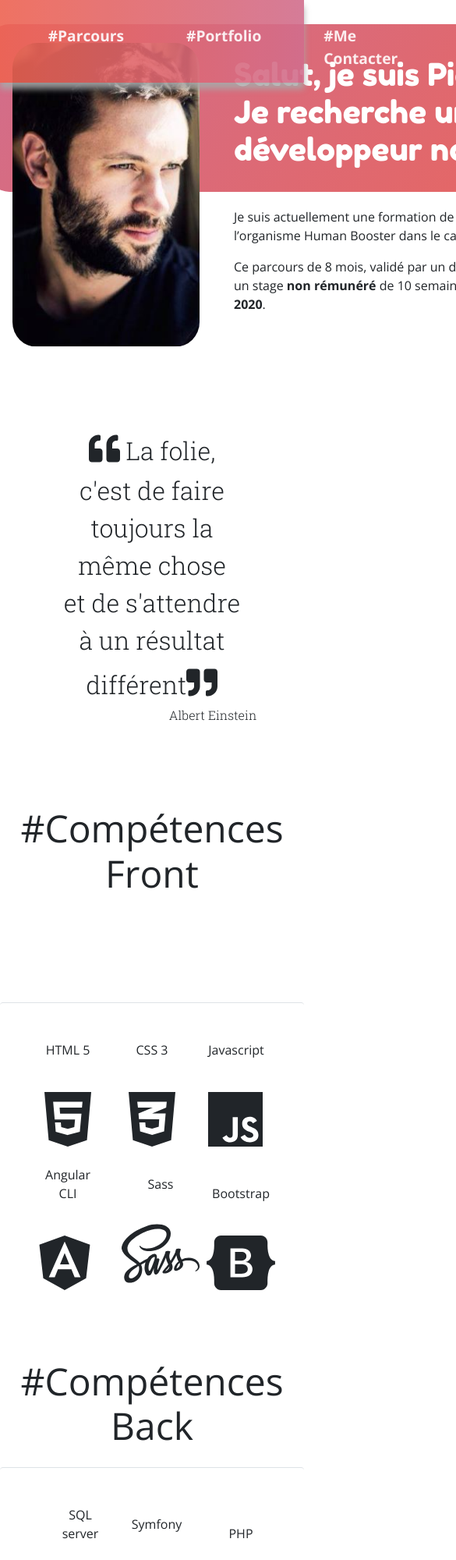
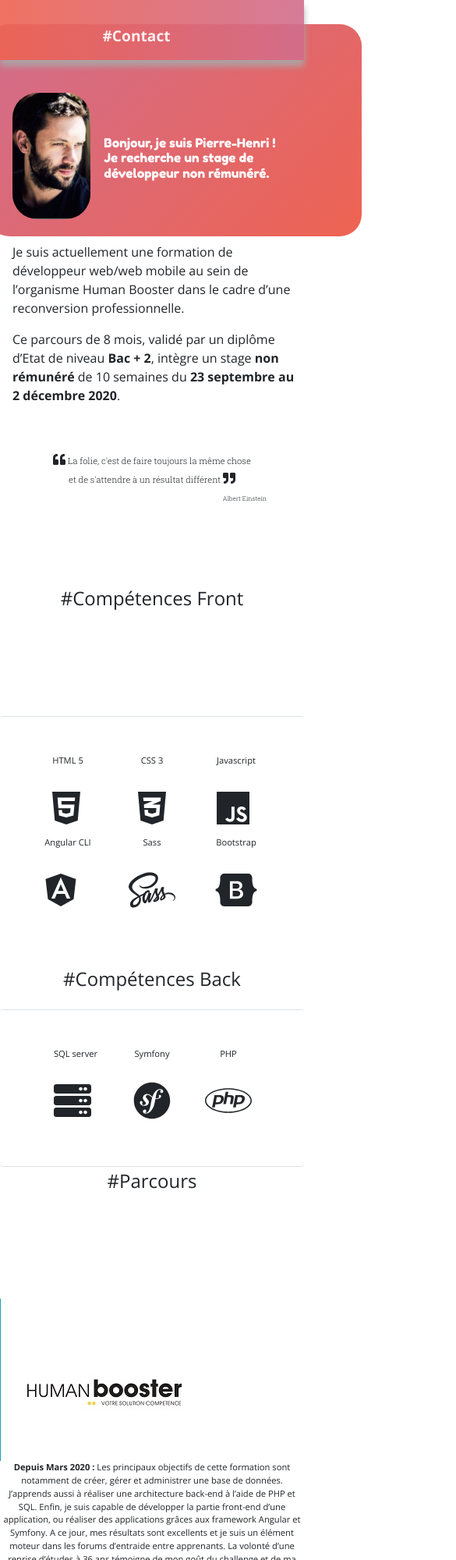
Before and after one commit to Payhache/ph, a plain HTML site: page index.html in a window 390 px wide. Shown: the top 2000 px of the page at 78% size, 585 px wide, since content can reach past the window. Drawn offline with nearby package versions, Linux system fonts and the light colour scheme.

Commit message:
construction du responsive

```diff
--- a/css/style.css
+++ b/css/style.css
@@ -21,12 +21,21 @@ html {
   text-decoration: dashed;
   padding: 8rem 0rem 8rem 0rem;
   font-size: 3rem;
+}  @media screen and (max-width: 400px) {
+  .titre {
+    font-size: 1.5rem;
+  }
 }
 h2.competence {
   font-size: 3rem;
    padding: 1rem;
    text-align: center;
+}    @media screen and (max-width: 400px) {
+  h2.competence {
+   font-size: 1.5rem;
+  }
 }
+
 /* navigation */
 .navigation {
   margin: auto;
@@ -39,7 +48,16 @@ h2.competence {
   font-weight: bold;
   font-size: 1.2rem;
   color: #fffdfd;
-}
+}   @media screen and (max-width: 400px) {
+      .navigation .hidden {
+        display : none;
+        font-size: 0.2rem;
+        }
+        .navigation .contact{
+          margin: auto;
+        }
+     }
+
 
 .navigation a:hover {
   color: #fffdfd;
@@ -65,14 +83,35 @@ h2.competence {
   font-size: 2rem;
   font-family: 'Roboto Slab', serif;
   text-align: center;
+}   @media screen and (max-width: 400px) {
+  .citation p {
+    width: 100%;
+    font-size: 0.7rem;
+  }
+  .citation {
+    margin-top: 2rem;
+  }
 }
+
 span {
   font-size: 2.5rem;
+}  @media screen and (max-width: 400px) {
+  span {
+    font-size: 1rem;
+  }
 }
 p.author {
   font-size: 1rem;
   float: rigth;
-}
+} @media screen and (max-width: 400px) {
+    p.author {
+      font-size: 0.5rem;
+      text-align: right;
+      margin-right: 3rem;
+      margin-top: 0.5rem;
+    }
+  }
+
 /* jumbomain  */
 h1 {
   font-family: "Fredoka One", cursive;
@@ -89,6 +128,10 @@ h1 {
   width: 900px;
   margin: auto;
   margin-top: 10%;
+}   @media screen and (max-width: 400px) {
+  .hero {
+    width: 400px;
+  }
 }
 
 picture {
@@ -100,6 +143,11 @@ picture {
   margin: 1rem;
   width: 240px;
   height: auto;
+} @media screen and (max-width: 400px) {
+  .hero__img {
+    width: 100px;
+    margin-top: 5rem;
+  }
 }
 .hero__title {
   margin-top: 2rem;
@@ -108,6 +156,14 @@ picture {
   grid-row: 1;
   color: white;
   font-weight: 500;
+} @media screen and (max-width: 400px) {
+  .hero__title {
+    font-size: 1rem;
+    margin-top: 5rem;
+    display: grid;
+    place-items: center;
+
+  }
 }
 .hero__title::after {
   content: "";
@@ -128,6 +184,12 @@ picture {
   margin-top: 1rem;
   grid-column: 2/4;
   grid-row: 2;
+} @media screen and (max-width: 400px) {
+  .hero__paragraphe {
+    grid-column: 1/4;
+    font-size: 0.9rem;
+    margin: 1rem;
+  }
 }
 /* ##### Sections ######*/
 
@@ -147,6 +209,13 @@ h3 {
 /* FONT AWSOME */
 .comp__img {
   font-size: 5rem;
+}  @media screen and (max-width: 400px) {
+  .comp__img {
+    font-size: 3rem;
+  }
+  .text-center {
+    font-size: 0.7rem;
+  }
 }
 /* Footer */
 #social__media ul a {
@@ -197,4 +266,20 @@ a.linkedin:hover {
   margin-top: 2rem;
   margin-bottom: 2rem;
   padding-top: 2rem;
+} @media screen and (max-width: 400px) {
+  .img__parcours {
+    margin: auto;
+  }
 }
+.box {
+  text-align: center;
+  width: 50%;
+}
+@media screen and (max-width: 400px){
+  .box {
+    width: 100%;
+  }
+  .petitSpan {
+    font-size: 0.7rem;
+  }
+}
--- a/index.html
+++ b/index.html
@@ -15,10 +15,10 @@
     <nav class="fixed-top nav w-100">
         <div class="navigation w-100">
             <ul class="">
-                <li><a href="#comp" class="competence">#Compétences</a></li>
-                <li><a href="#parcours" class="formation">#Parcours</a></li>
-                <li><a href="#portfolio" class="portfolio">#Portfolio</a></li>
-                <li><a href="#contact" class="contact">#Me Contacter</a></li>
+                <li class="hidden"><a href="#comp" class="competence ">#Compétences</a></li>
+                <li class="visible"><a href="#contact" class="contact">#Contact</a></li>
+                <li class="hidden"><a href="#parcours" class="formation ">#Parcours</a></li>
+                <li class="hidden"><a href="#portfolio" class="portfolio ">#Portfolio</a></li>
             </ul>
         </div>
          <hr>
@@ -29,11 +29,11 @@
         <div class="jumbomain">
             <section class="hero">
                 <picture>
-                    <img src="img/Capture1.JPG" alt="" class="hero__img">
+                    <img src="img/Capture1.JPG" alt="Photo pierre-henri Laurency" class="hero__img">
                 </picture>
 
                 <h1 class="hero__title">
-                    Salut,  je suis Pierre-Henri ! <br> Je recherche un stage de développeur non rémunéré.
+                    Bonjour,  je suis Pierre-Henri ! <br> Je recherche un stage de développeur non rémunéré.
                 </h1>
                 <div class="hero__paragraphe">
                     <p> Je suis actuellement une formation de développeur web/web mobile au sein de l’organisme Human Booster dans le cadre d’une reconversion professionnelle.</p>
@@ -44,7 +44,8 @@
         </div>
 
         <div class="citation">
-            <p><span><i class="fas fa-quote-left"></i></span> La folie, c'est de faire toujours la même chose <br> et de s'attendre à un résultat différent<span><i class="fas fa-quote-right"></i></span></p>
+            <p><span><i class="fas fa-quote-left"></i></span> La folie, c'est de faire toujours la même chose </p>
+             <p> et de s'attendre à un résultat différent <span><i class="fas fa-quote-right"></i></span></p>
             <p class="author float-right">Albert Einstein</p>
         </div>
         <!-- ###################################################################### -->
@@ -155,20 +156,20 @@
         <!-- ########################### FORMATION ############################### -->
         <!-- ###################################################################### -->
 
-        <div class="box text-center w-50">
+        <div class="box">
             <h2 id="parcours"class="titre pt-1"> #Parcours </h2>
             <div class="parcours">
                 <div class="img__parcours text-left  border-left border-info pl-2">
-                    <img src="img/Small-humanbooster-logo.jpg" alt="">
+                    <img class="logo" src="img/Small-humanbooster-logo.jpg" alt="logo human booster">
                 </div>
 
-                <p class=" text-center"> <span class="petitSpan">Depuis Mars 2020 :</span> Les principaux objectifs de cette formation sont notamment de créer, gérer et administrer une base de données. J’apprends aussi à réaliser une architecture back-end à l’aide de PHP et SQL. Enfin, je suis capable de développer la partie front-end d’une application, ou réaliser des applications grâces aux framework Angular et Symfony. A ce jour, mes résultats sont excellents et je suis un élément moteur dans les forums d’entraide entre apprenants. La volonté d’une reprise d’études à 36 ans témoigne de mon goût du challenge et de ma capacité à me remettre en question. </p>
+                <p class=" text-center paragraphe"> <span class="petitSpan">Depuis Mars 2020 :</span> Les principaux objectifs de cette formation sont notamment de créer, gérer et administrer une base de données. J’apprends aussi à réaliser une architecture back-end à l’aide de PHP et SQL. Enfin, je suis capable de développer la partie front-end d’une application, ou réaliser des applications grâces aux framework Angular et Symfony. A ce jour, mes résultats sont excellents et je suis un élément moteur dans les forums d’entraide entre apprenants. La volonté d’une reprise d’études à 36 ans témoigne de mon goût du challenge et de ma capacité à me remettre en question. </p>
             </div>
             <div class="parcours">
                 <div class="img__parcours text-left  border-left border-info pl-2">
-                    <img src="img/Small-logosncf.jpg" alt="">
+                    <img class="logo" src="img/Small-logosncf.jpg" alt="logo sncf">
                 </div>
-                <p class="w-75"><span class="petitSpan">Depuis septembre 2006 :</span> En 14 ans au sein du groupe SNCF, j'ai pu découvrire de nombreux métiers. Tant au contact des clients en tant qu'Agent du service commercial des trains.  </p>
+                <p class="w-75 paragraphe"><span class="petitSpan">Depuis septembre 2006 :</span> En 14 ans au sein du groupe SNCF, j'ai pu découvrire de nombreux métiers. Tant au contact des clients en tant qu'Agent du service commercial des trains.  </p>
             </div>
 
         </div>
```
